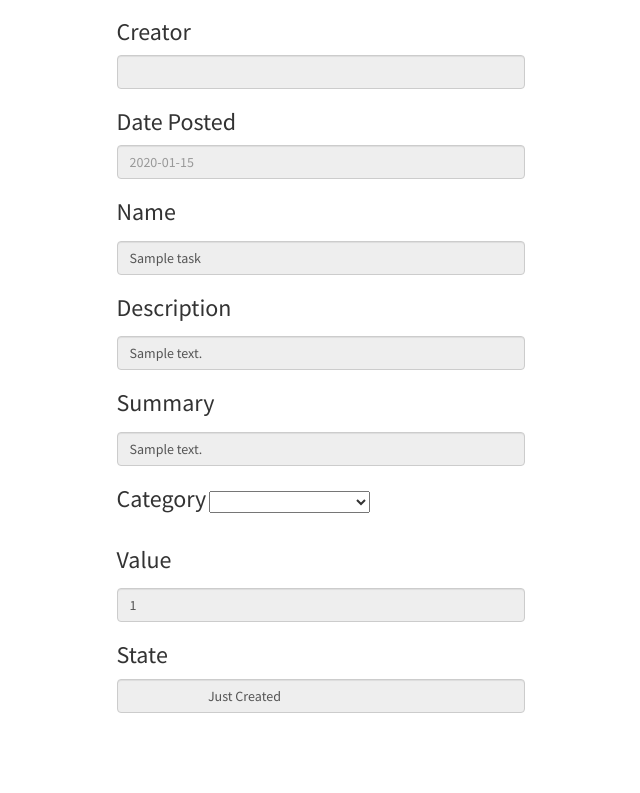
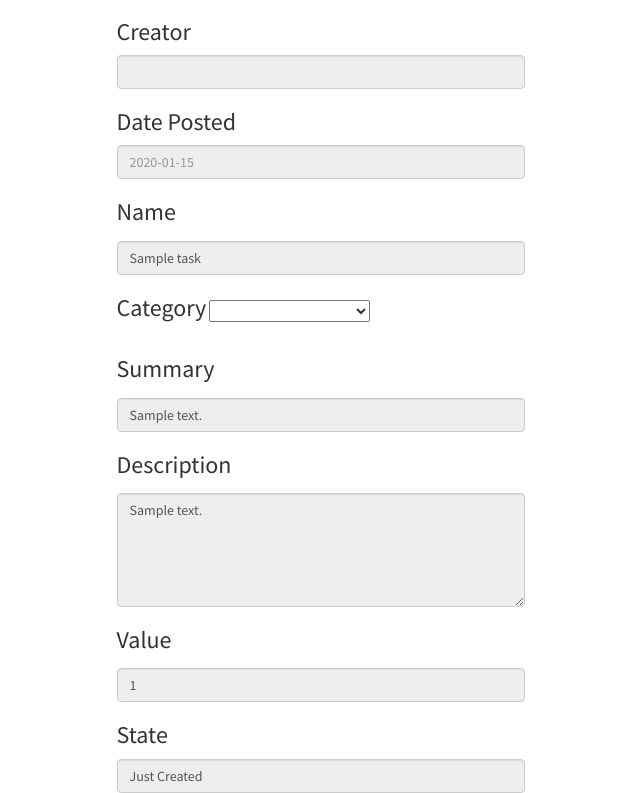
Before and after one commit to kayhuynh/CampusHelper, a Django app: template CampusHelperApp/templates/task.html in a window 1280 px wide. Shown: the part 111-904 px from the top of the page, without its empty margins (417-1057 px from the left). Before the commit the page ends 824 px from the top, so only its background shows below. Run offline with Django 3.2, Linux system fonts and the light colour scheme; the template is opened without the code that fills it: values that come from a table or form of the project are taken from there, others are empty; tables that the repository leaves empty hold one stand-in row (values such as "Sample post"); some libraries are stand-ins or nearby versions.

Commit message:
fix a few things in task page

```diff
--- a/CampusHelperApp/templates/task.html
+++ b/CampusHelperApp/templates/task.html
@@ -29,16 +29,6 @@
     </div>
 
     <div class="row">
-        <label for="taskDesc"><h3>Description</h3></label>
-        <input type="text" class="form-control" id="taskDesc" value="{{ task.description }}" {% if not mine %} readonly {% endif %}>
-    </div>
-
-    <div class="row">
-        <label for="taskSummary"><h3>Summary</h3></label>
-        <input type="text" class="form-control" id="taskSummary" value="{{ task.summary }}" {% if not mine %} readonly {% endif %}>
-    </div>
-
-    <div class="row">
         <label for="taskCategory"><h3>Category</h3></label>
         <select id="taskCategory" class="selectpicker" data-style="btn-primary">
               <option>Academic Tutoring</option>
@@ -49,21 +39,23 @@
     </div>
 
     <div class="row">
+        <label for="taskSummary"><h3>Summary</h3></label>
+        <input type="text" class="form-control" id="taskSummary" value="{{ task.summary }}" {% if not mine %} readonly {% endif %}>
+    </div>
+
+    <div class="row">
+        <label for="taskDesc"><h3>Description</h3></label>
+        <textarea rows="5" class="form-control" id="taskDesc" {% if not mine %} readonly {% endif %}>{{ task.description }}</textarea>
+    </div>
+
+    <div class="row">
         <label for="taskValue"><h3>Value</h3></label>
         <input type="text" class="form-control" id="taskValue" value="{{ task.value }}" {% if not mine %} readonly {% endif %}>
     </div>
 
     <div class="row">
         <h3>State</h3>
-        <input type="text" class="form-control" value="
-            {% if task.state == 1 %}
-                Just Created
-            {% elif task.state == 2 %}
-                Accepted by {{ task.acceptor.username }}
-            {% elif task.state == 3 %}
-                Completed by {{ task.acceptor.username }}
-            {% endif %}
-        " readonly>
+        <input type="text" class="form-control" value="{% if task.state == 1 %}Just Created{% elif task.state == 2 %}Accepted by {{ task.acceptor.username }}{% elif task.state == 3 %}Completed by {{ task.acceptor.username }}{% endif %}" readonly>
     </div>
 
     {% if mine %}
```
